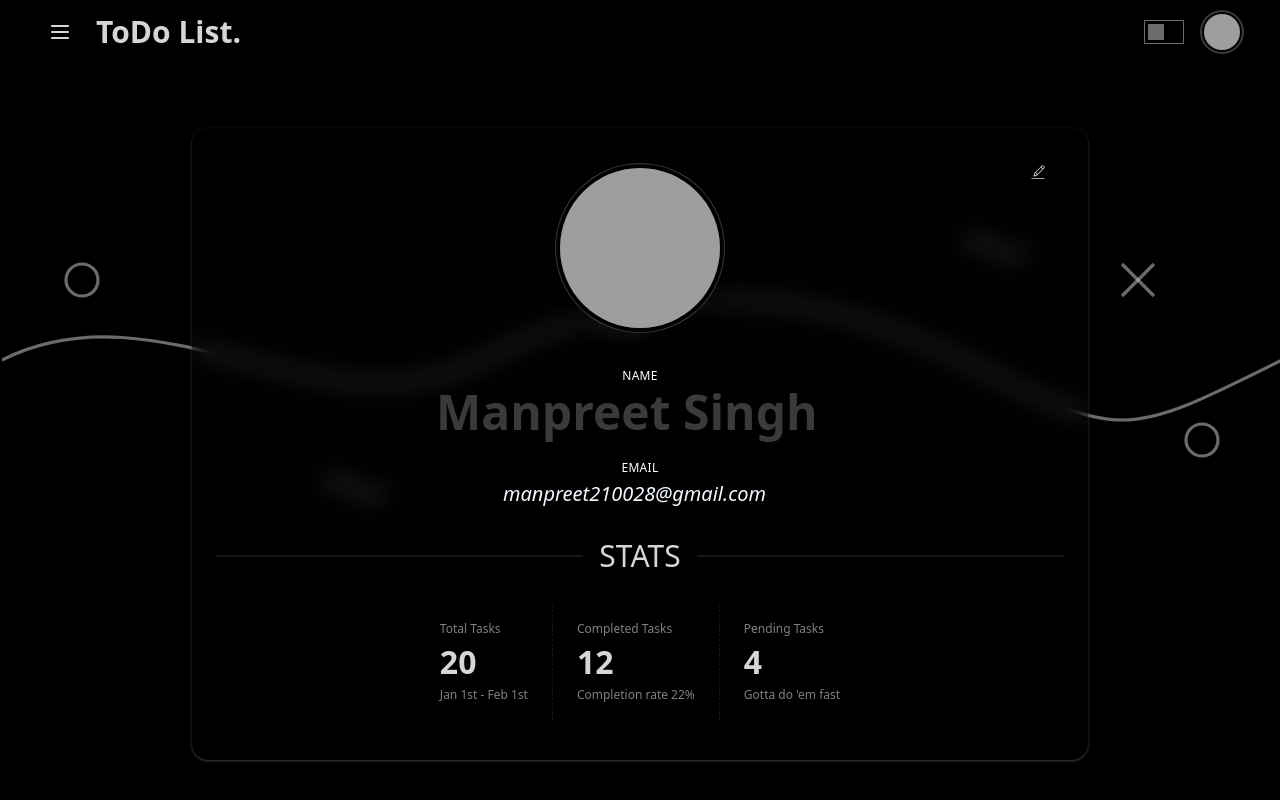
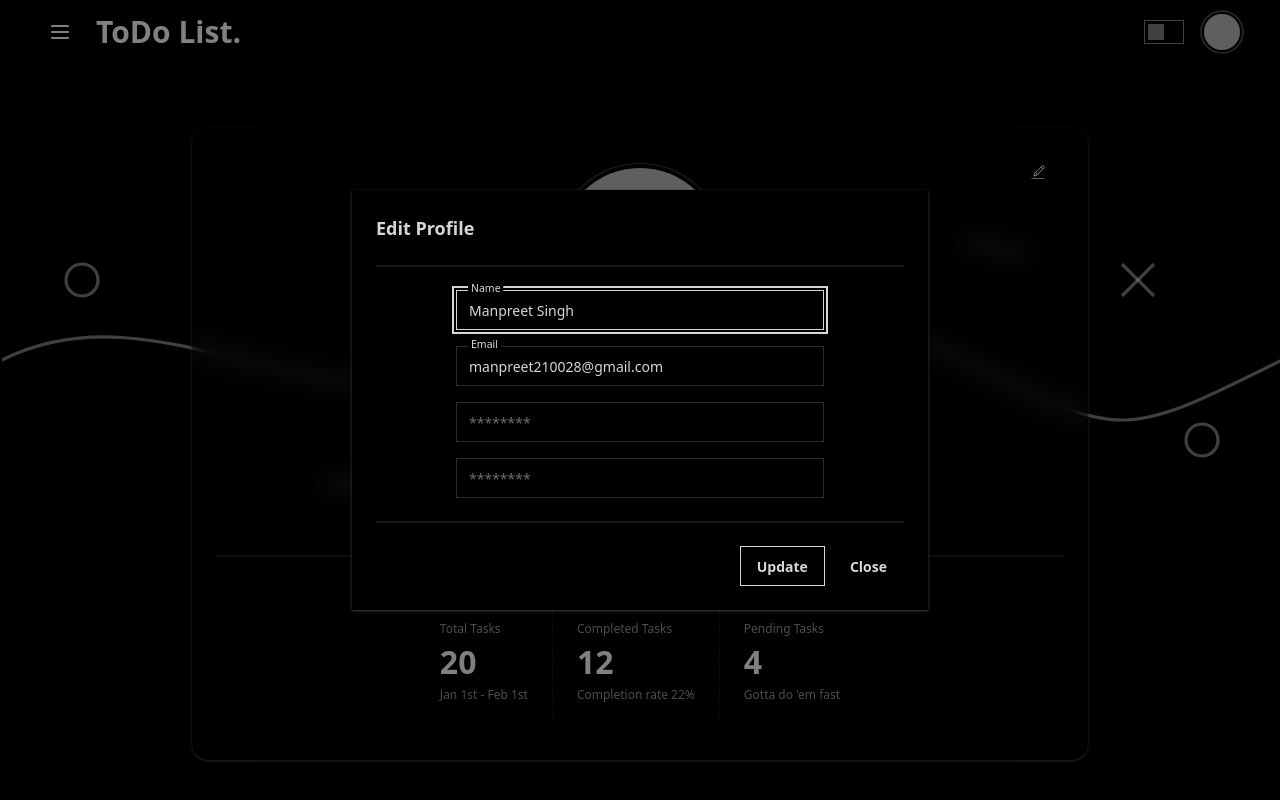
Before and after one commit to Epicmanpreet01/MERN-todo-app, a React (Vite) app in the folder frontend/: page /profile in a window 1280 px wide. Both pictures are taken after a click on the button 1038 px from the left and 172 px from the top of the page. Built offline with nearby package versions, Linux system fonts and the light colour scheme; grey boxes are pictures that could not be loaded.

Commit message:
added edit profile modal

```diff
--- a/frontend/src/components/common/Navbar.jsx
+++ b/frontend/src/components/common/Navbar.jsx
@@ -6,6 +6,11 @@ import { MdOutlinePending,MdNotificationImportant } from "react-icons/md";
 import { FaCheck } from "react-icons/fa";
 
 const Navbar = () => {
+
+  const closeDrawer = () => {
+    document.getElementById('my-drawer-3').checked = false;
+  };
+
   return (
     <div className='drawer'>
       <input id="my-drawer-3" type="checkbox" className="drawer-toggle" />
@@ -32,7 +37,9 @@ const Navbar = () => {
               <img src="https://img.daisyui.com/images/profile/demo/spiderperson@192.webp" />
             </div>
             <ul tabIndex={0} className="dropdown-content menu bg-base-100 rounded-box z-1 w-52 shadow-sm absolute top-10 right-0 text-lg font-bold">
-              <li><a className=''>Profile Page</a></li>
+              <Link to={'/profile'}>
+                <li><a className=''>Profile Page</a></li>
+              </Link>
               <li className='text-error'><a>Log Out</a></li>
             </ul>
           </div>
@@ -47,7 +54,7 @@ const Navbar = () => {
           <TaskMateLogo className="fill-primary-content  mb-6" textColor='text-secondary' />
 
           {/* Menu Items */}
-          <Link to={'/all'}>
+          <Link to={'/all'} onClick={closeDrawer}>
             <li>
               <div className="flex items-center gap-3 px-4 py-3 rounded-lg transition-all duration-200 hover:bg-primary hover:text-primary-content shadow-sm">
                 <LuListTodo className="text-lg" /> All Tasks
@@ -55,7 +62,7 @@ const Navbar = () => {
             </li>
           </Link>
 
-          <Link to={'/completed'}>
+          <Link to={'/completed'} onClick={closeDrawer}>
             <li>
               <div className="flex items-center gap-3 px-4 py-3 rounded-lg transition-all duration-200 hover:bg-success hover:text-success-content shadow-sm">
                 <FaCheck className="text-lg" /> Completed Tasks
@@ -63,7 +70,7 @@ const Navbar = () => {
             </li>
           </Link>
 
-          <Link to={'/pending'}>
+          <Link to={'/pending'} onClick={closeDrawer}>
             <li>
               <div className="flex items-center gap-3 px-4 py-3 rounded-lg transition-all duration-200 hover:bg-warning hover:text-warning-content shadow-sm">
                 <MdOutlinePending className="text-lg" /> Pending Tasks
@@ -71,7 +78,7 @@ const Navbar = () => {
             </li>
           </Link>
 
-          <Link to={'/important'}>
+          <Link to={'/important'} onClick={closeDrawer}>
             <li>
               <div className="flex items-center gap-3 px-4 py-3 rounded-lg transition-all duration-200 hover:bg-error hover:text-error-content shadow-sm">
                 <MdNotificationImportant className="text-lg" /> Important Tasks
--- /dev/null
+++ b/frontend/src/pages/profile/EditProfileModal.jsx
@@ -0,0 +1,57 @@
+import { CiEdit } from 'react-icons/ci';
+
+const EditProfileModal = () => {
+
+  const user = {
+    userName: 'Manpreet Singh',
+    email: 'manpreet210028@gmail.com'
+  }
+
+  return (
+    <>
+      <button className="btn btn-ghost absolute top-5 right-5 btn-lg rounded-lg" onClick={()=>document.getElementById('my_modal_2').showModal()}> <CiEdit /> </button>
+      <dialog id="my_modal_2" className="modal modal-middle">
+        <div className="modal-box max-w-xl shadow-sm shadow-primary">
+          <h3 className="font-bold text-lg">Edit Profile</h3>
+          <div className='divider'></div>
+          <div className='flex flex-col space-y-4 px-20'>
+            <label className="floating-label">
+              <span>Name</span>
+              <input type="text" placeholder='epicmanpreet02' value={user.userName} className="input input-md w-full" />
+            </label>
+            <label className="floating-label">
+              <span>Email</span>
+              <input type="email" placeholder='xyz@gmail.com' value={user.email} className="input input-md w-full" />
+            </label>
+            <label className="floating-label">
+              <span>New Password</span>
+              <input type="password" placeholder='********' className="input input-md w-full" />
+            </label>
+            <label className="floating-label">
+              <span>Current Password</span>
+              <input type="password" placeholder='********' className="input input-md w-full" />
+            </label>
+          </div>
+          <div className='divider'></div>
+          <div className='flex justify-end space-x-2'>
+            <button
+              className='btn btn-outline btn-primary-content'
+              onClick={() => document.getElementById('my_modal_2').close()}
+            >
+              Update
+            </button>
+            <button
+              className='btn btn-ghost'
+              onClick={() => document.getElementById('my_modal_2').close()}
+            >Close</button>
+          </div>
+        </div>
+        <form method="dialog" className="modal-backdrop">
+          <button>close</button>
+        </form>
+      </dialog>
+    </>
+  )
+}
+
+export default EditProfileModal
--- a/frontend/src/pages/profile/ProfilePage.jsx
+++ b/frontend/src/pages/profile/ProfilePage.jsx
@@ -1,5 +1,5 @@
 import Typical from 'react-typical';
-import { CiEdit } from 'react-icons/ci';
+import EditProfileModal from './EditProfileModal';
 
 const ProfilePage = () => {
   const user = {
@@ -11,9 +11,7 @@ const ProfilePage = () => {
     <div className="relative min-h-screen overflow-hidden">
       <div className="mt-32 px-6 max-w-4xl mx-auto flex flex-col items-center shadow-sm shadow-accent border-sm border-accent rounded-2xl space-y-10 py-10 backdrop-blur-md relative">
         {/* Edit button */}
-        <button className="btn btn-ghost absolute top-5 right-5 btn-lg rounded-lg">
-          <CiEdit />
-        </button>
+        <EditProfileModal />
 
         {/* Avatar */}
         <div className="avatar">
@@ -61,6 +59,7 @@ const ProfilePage = () => {
           </div>
         </div>
       </div>
+
     </div>
   );
 };
--- a/frontend/src/pages/profile/ProfileStats.jsx
+++ /dev/null
@@ -1,9 +0,0 @@
-import React from 'react'
-
-const ProfileStats = () => {
-  return (
-    <div>ProfileStats</div>
-  )
-}
-
-export default ProfileStats
```
